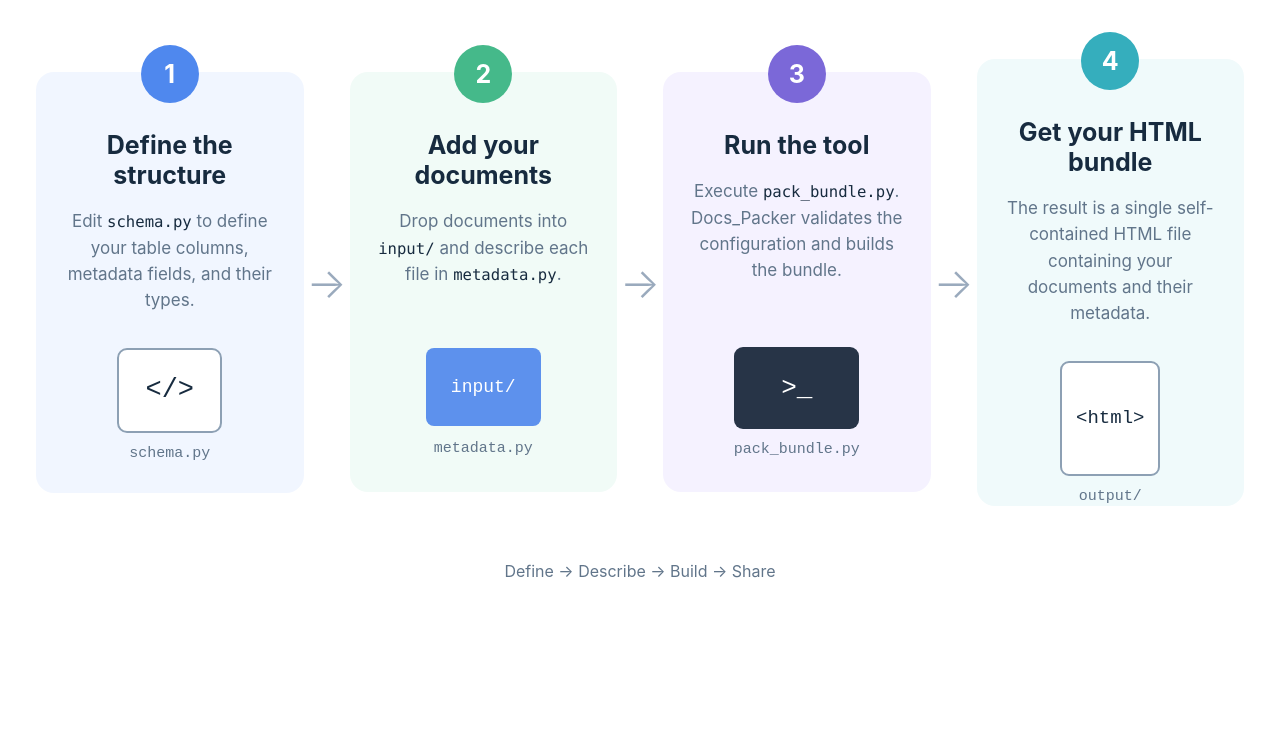
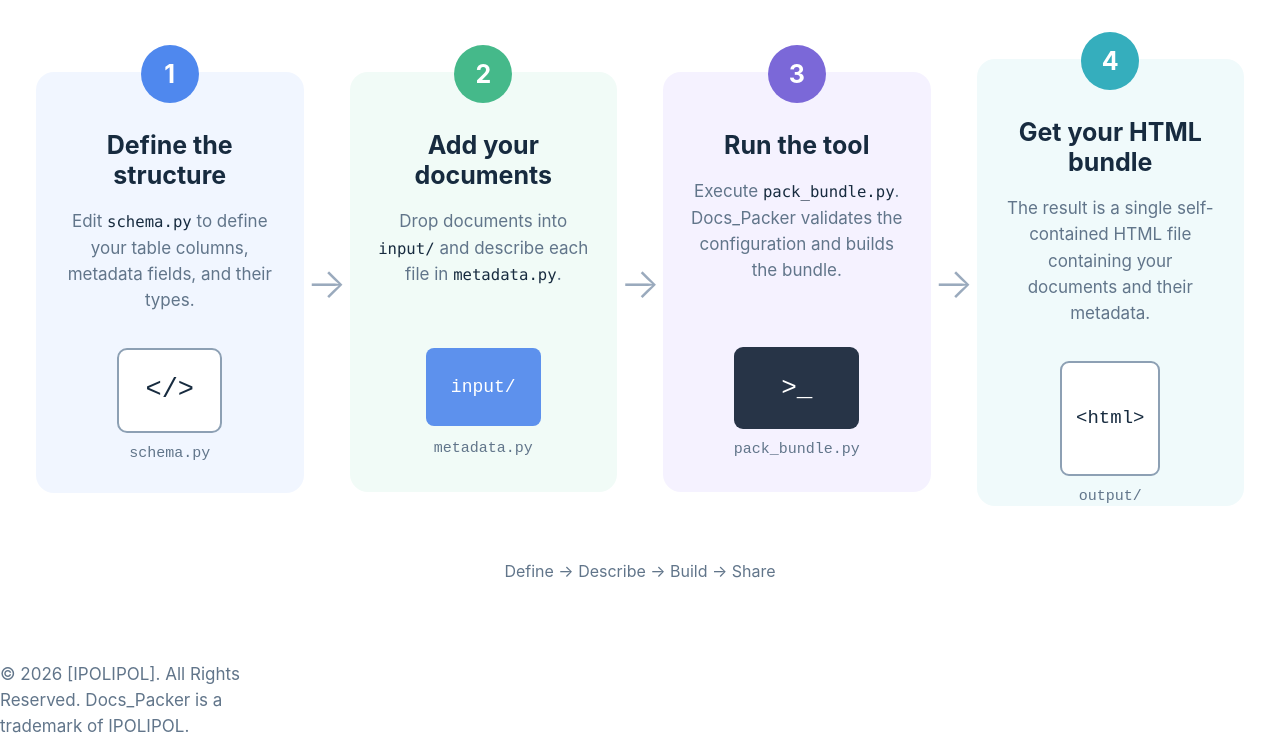
Before and after one commit to IPOLIPOL/Docs_Packer, a plain HTML site: page docs/index.html in a window 1280 px wide. Shown: the part 198-938 px from the top of the page. Before the commit the page ends 859 px from the top, so only its background shows below. Drawn offline with Linux system fonts and the light colour scheme.

Commit message:
Add footer with copyright information to index.html

```diff
--- a/docs/index.html
+++ b/docs/index.html
@@ -230,5 +230,10 @@
 
   <div class="footer">Define → Describe → Build → Share</div>
 </main>
+
+<footer>
+    <p>© 2026 [IPOLIPOL]. All Rights Reserved. Docs_Packer is a trademark of IPOLIPOL.</p>
+</footer>
+
 </body>
 </html>
```
